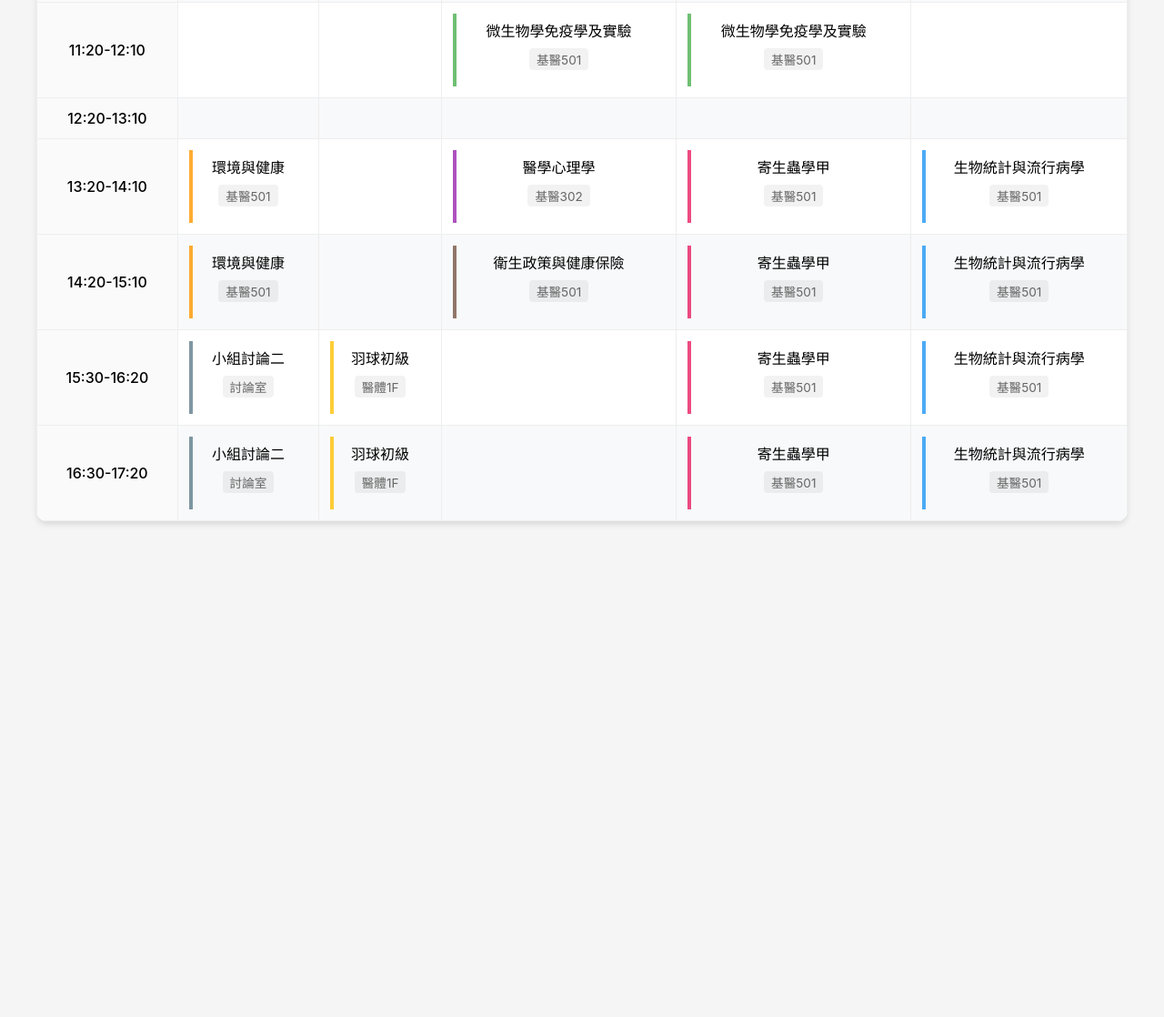
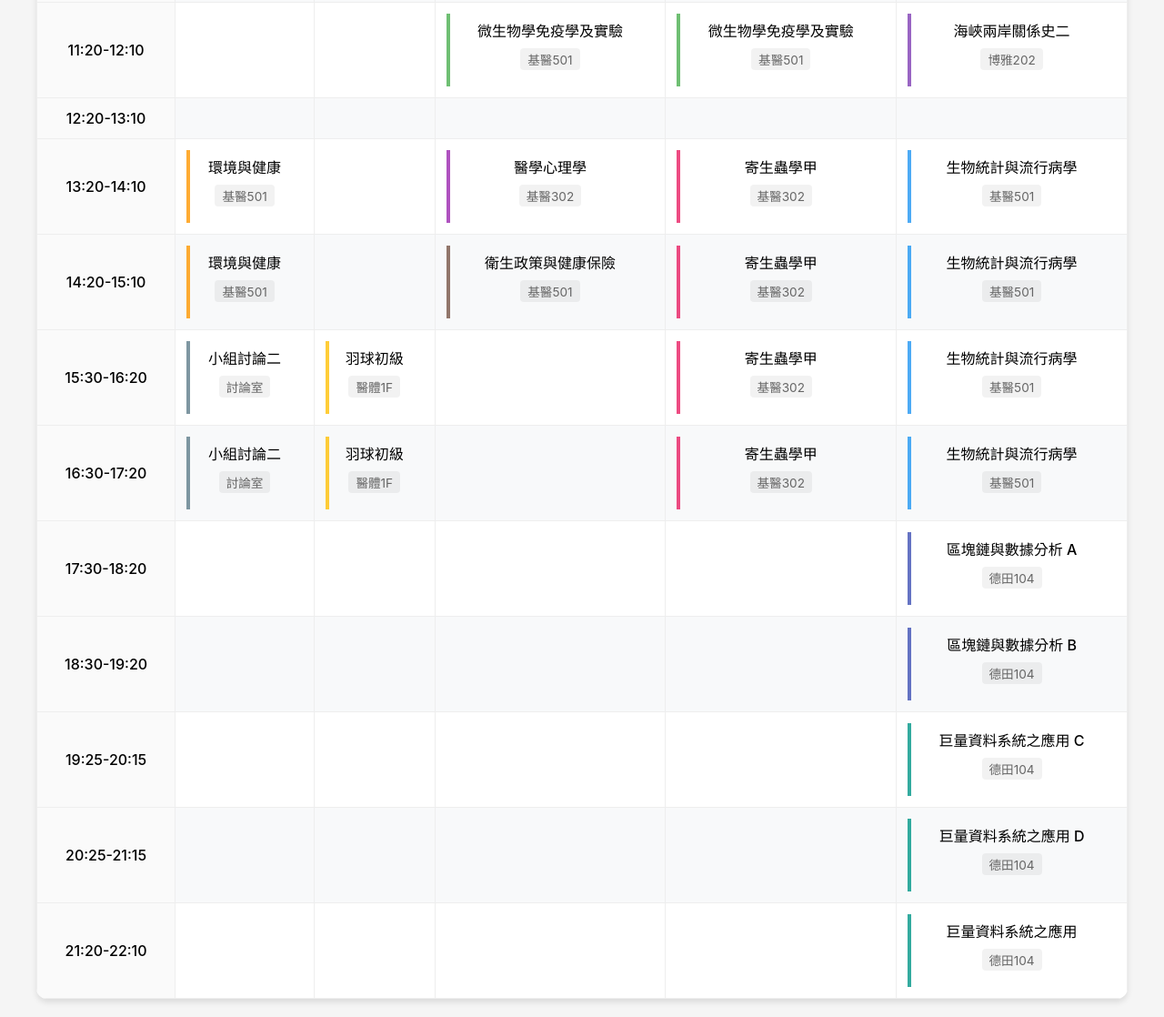
Before and after one commit to jedieason/course, a plain HTML site: page index.html in a window 1280 px wide. Shown: the part 428-1546 px from the top of the page at 91% size. Before the commit the page ends 1021 px from the top, so only its background shows below. Drawn offline with Linux system fonts and the light colour scheme.

Commit message:
Update index.html

```diff
--- a/index.html
+++ b/index.html
@@ -11,7 +11,6 @@
             box-sizing: border-box;
             font-family: -apple-system, BlinkMacSystemFont, "Segoe UI", Roboto, "Helvetica Neue", Arial, sans-serif;
         }
-
         body {
             background: #f5f5f5;
             padding: 20px;
@@ -20,7 +19,6 @@
             justify-content: center;
             align-items: flex-start;
         }
-
         .container {
             background: white;
             border-radius: 12px;
@@ -32,40 +30,34 @@
             transform: translateY(20px);
             animation: fadeIn 0.8s ease-out forwards;
         }
-
         @keyframes fadeIn {
             to {
                 opacity: 1;
                 transform: translateY(0);
             }
         }
-
         table {
             width: 100%;
             border-collapse: collapse;
         }
-
         th, td {
             padding: 12px;
             text-align: center;
             border: 1px solid #eee;
             transition: all 0.3s;
         }
-
         th {
-            background: #f0f0f0; /* 淺灰色背景 - 極簡風格 */
-            color: #333;      /* 深灰色文字 - 極簡風格 */
+            background: #f0f0f0;
+            color: #333;
             font-weight: 500;
             position: sticky;
             top: 0;
             z-index: 10;
-            border-bottom: 2px solid #ddd; /* 底部邊框線 - 極簡風格 */
+            border-bottom: 2px solid #ddd;
         }
-
         tr:nth-child(even) {
             background: #f8f9fa;
         }
-
         td:first-child {
             background: #fafafa;
             font-weight: 500;
@@ -73,7 +65,6 @@
             left: 0;
             z-index: 5;
         }
-
         .course-cell {
             display: flex;
             flex-direction: column;
@@ -84,12 +75,10 @@
             transition: all 0.3s;
             min-height: 80px;
         }
-
         .course-name {
             font-weight: 500;
             line-height: 1.4;
         }
-
         .course-location {
             font-size: 0.85em;
             color: #666;
@@ -97,19 +86,16 @@
             padding: 2px 8px;
             border-radius: 4px;
         }
-
         td:not(:empty):not(:first-child):hover .course-cell {
             transform: scale(1.02);
             background: #fafafa;
         }
-
         th:first-child {
             position: sticky;
             left: 0;
             z-index: 11;
-    background: #f0f0f0; /* 與其他 th 背景相同 */
+            background: #f0f0f0;
         }
-
         .course-cell::before {
             content: '';
             position: absolute;
@@ -119,8 +105,6 @@
             height: 100%;
             opacity: 0.8;
         }
-
-        /* 課程顏色編碼 */
         .course-微生物::before { background: #4CAF50; }
         .course-環境::before { background: #FF9800; }
         .course-醫學心理::before { background: #9C27B0; }
@@ -129,36 +113,32 @@
         .course-小組討論::before { background: #607D8B; }
         .course-羽球::before { background: #FFC107; }
         .course-衛生政策::before { background: #795548; }
-
+        .course-海峽兩岸關係史::before { background: #803fb5; }
+        .course-區塊鏈::before { background: #3F51B5; }
+        .course-巨量資料::before { background: #009688; }
         @media (max-width: 768px) {
             .container {
                 border-radius: 8px;
                 margin: 0;
             }
-
             th, td {
                 padding: 8px;
                 font-size: 14px;
             }
-
             td:not(:first-child) {
                 min-width: 120px;
             }
-
             .course-cell {
                 min-height: 70px;
                 padding: 4px;
                 gap: 4px;
             }
-
             .course-location {
                 font-size: 0.8em;
             }
-
             .course-name {
                 width: 80px;
             }
-
         }
     </style>
 </head>
@@ -229,7 +209,12 @@
                             <div class="course-location">基醫501</div>
                         </div>
                     </td>
-                    <td></td>
+                    <td>
+                        <div class="course-cell course-海峽兩岸關係史">
+                            <div class="course-name">海峽兩岸關係史二</div>
+                            <div class="course-location">博雅202</div>
+                        </div>
+                    </td>
                 </tr>
                 <tr>
                     <td>11:20-12:10</td>
@@ -247,7 +232,12 @@
                             <div class="course-location">基醫501</div>
                         </div>
                     </td>
-                    <td></td>
+                    <td>
+                        <div class="course-cell course-海峽兩岸關係史">
+                            <div class="course-name">海峽兩岸關係史二</div>
+                            <div class="course-location">博雅202</div>
+                        </div>
+                    </td>
                 </tr>
                 <tr><td>12:20-13:10</td><td></td><td></td><td></td><td></td><td></td></tr>
                 <tr>
@@ -268,7 +258,7 @@
                     <td>
                         <div class="course-cell course-寄生蟲">
                             <div class="course-name">寄生蟲學甲</div>
-                            <div class="course-location">基醫501</div>
+                            <div class="course-location">基醫302</div>
                         </div>
                     </td>
                     <td>
@@ -296,7 +286,7 @@
                     <td>
                         <div class="course-cell course-寄生蟲">
                             <div class="course-name">寄生蟲學甲</div>
-                            <div class="course-location">基醫501</div>
+                            <div class="course-location">基醫302</div>
                         </div>
                     </td>
                     <td>
@@ -324,7 +314,7 @@
                     <td>
                         <div class="course-cell course-寄生蟲">
                             <div class="course-name">寄生蟲學甲</div>
-                            <div class="course-location">基醫501</div>
+                            <div class="course-location">基醫302</div>
                         </div>
                     </td>
                     <td>
@@ -352,7 +342,7 @@
                     <td>
                         <div class="course-cell course-寄生蟲">
                             <div class="course-name">寄生蟲學甲</div>
-                            <div class="course-location">基醫501</div>
+                            <div class="course-location">基醫302</div>
                         </div>
                     </td>
                     <td>
@@ -362,6 +352,71 @@
                         </div>
                     </td>
                 </tr>
+                <tr>
+                    <td>17:30-18:20</td>
+                    <td></td>
+                    <td></td>
+                    <td></td>
+                    <td></td>
+                    <td>
+                        <div class="course-cell course-區塊鏈">
+                            <div class="course-name">區塊鏈與數據分析 A</div>
+                            <div class="course-location">德田104</div>
+                        </div>
+                    </td>
+                </tr>
+                <tr>
+                    <td>18:30-19:20</td>
+                    <td></td>
+                    <td></td>
+                    <td></td>
+                    <td></td>
+                    <td>
+                        <div class="course-cell course-區塊鏈">
+                            <div class="course-name">區塊鏈與數據分析 B</div>
+                            <div class="course-location">德田104</div>
+                        </div>
+                    </td>
+                </tr>
+                <tr>
+                    <td>19:25-20:15</td>
+                    <td></td>
+                    <td></td>
+                    <td></td>
+                    <td></td>
+                    <td>
+                        <div class="course-cell course-巨量資料">
+                            <div class="course-name">巨量資料系統之應用 C</div>
+                            <div class="course-location">德田104</div>
+                        </div>
+                    </td>
+                </tr>
+                <tr>
+                    <td>20:25-21:15</td>
+                    <td></td>
+                    <td></td>
+                    <td></td>
+                    <td></td>
+                    <td>
+                        <div class="course-cell course-巨量資料">
+                            <div class="course-name">巨量資料系統之應用 D</div>
+                            <div class="course-location">德田104</div>
+                        </div>
+                    </td>
+                </tr>
+                <tr>
+                    <td>21:20-22:10</td>
+                    <td></td>
+                    <td></td>
+                    <td></td>
+                    <td></td>
+                    <td>
+                        <div class="course-cell course-巨量資料">
+                            <div class="course-name">巨量資料系統之應用</div>
+                            <div class="course-location">德田104</div>
+                        </div>
+                    </td>
+                </tr>
             </tbody>
         </table>
     </div>
```
Lines whose indentation alone changed are shown as unchanged.
